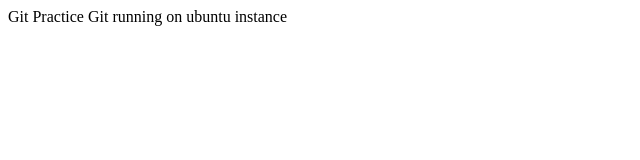
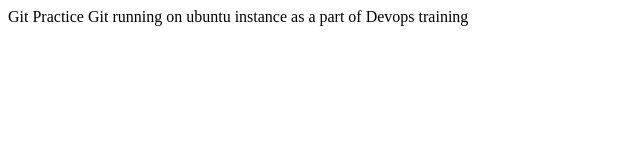
Before and after one commit to Maryam2212/FullStack2, a plain HTML site: page index.html in a window 1280 px wide. Shown: the whole page, without its empty margins (0-640 px from the left). Drawn offline with Linux system fonts and the light colour scheme.

Commit message:
index.html updated

```diff
--- a/index.html
+++ b/index.html
@@ -1,4 +1,4 @@
 <html>
 	<head>Git Practice</head>
-	<body>Git running on ubuntu instance</body>
+	<body>Git running on ubuntu instance as a part of Devops training</body>
 </html>
```
